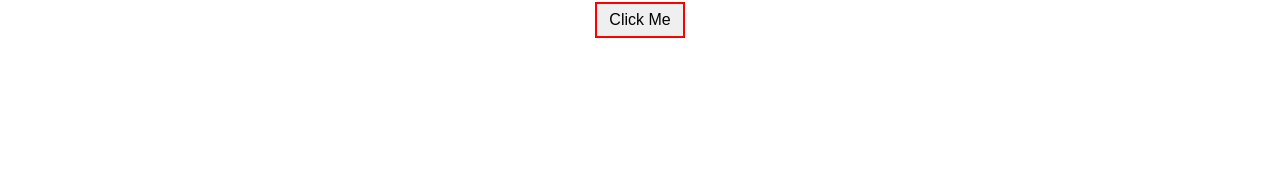
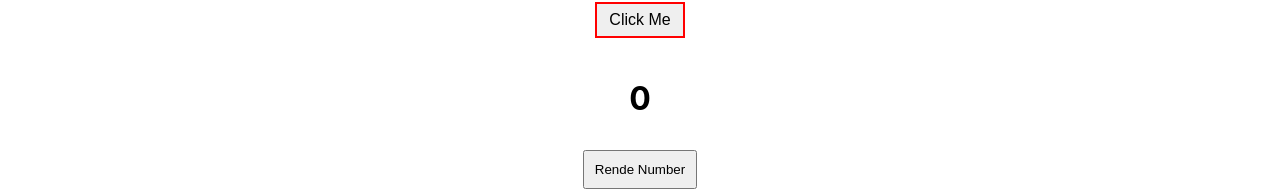
Before and after one commit to SujahathMSM/React-AUK, a React (Create React App) app: page / in a window 1280 px wide. Shown: the part 1015-1211 px from the top of the page. Before the commit the page ends 1053 px from the top, so only its background shows below. Built offline with nearby package versions, Linux system fonts and the light colour scheme; the HTML template or start-up script is replaced by a standard one.

Commit message:
UseState a look

```diff
--- a/src/App.js
+++ b/src/App.js
@@ -24,7 +24,24 @@ function App() {
 
   const [name, setName] = useState("");
 
-  console.log(name);
+  const handleInputChange = (event, data) => {
+    event.preventDefault();
+    console.log(data);
+    setName(event.target.value);
+  };
+
+  console.log("Name outside the function: " + name);
+
+  const [num, setNum] = useState(0);
+
+  const handleNumChange = () => {
+    console.log("Clicked the number: " + num);
+    setTimeout(() => {
+      setNum((num) => num + 1);
+    }, 3000);
+  };
+
+  console.log("Number: " + num);
 
   return (
     <div className="App">
@@ -48,8 +65,9 @@ function App() {
           id="name"
           placeholder="Enter your name here"
           onChange={(e) => {
-            e.preventDefault()
-            setName(e.target.value)
+            // e.preventDefault()
+            // setName(e.target.value)
+            handleInputChange(e, name);
           }}
         />
       </div>
@@ -67,6 +85,18 @@ function App() {
       >
         Click Me
       </button>
+      <br />
+      <br />
+      <h1>{num}</h1>
+      <button
+        style={{
+          margin: 10,
+          padding: 10,
+        }}
+        onClick={handleNumChange}
+      >
+        Rende Number
+      </button>
     </div>
   );
 }
```
